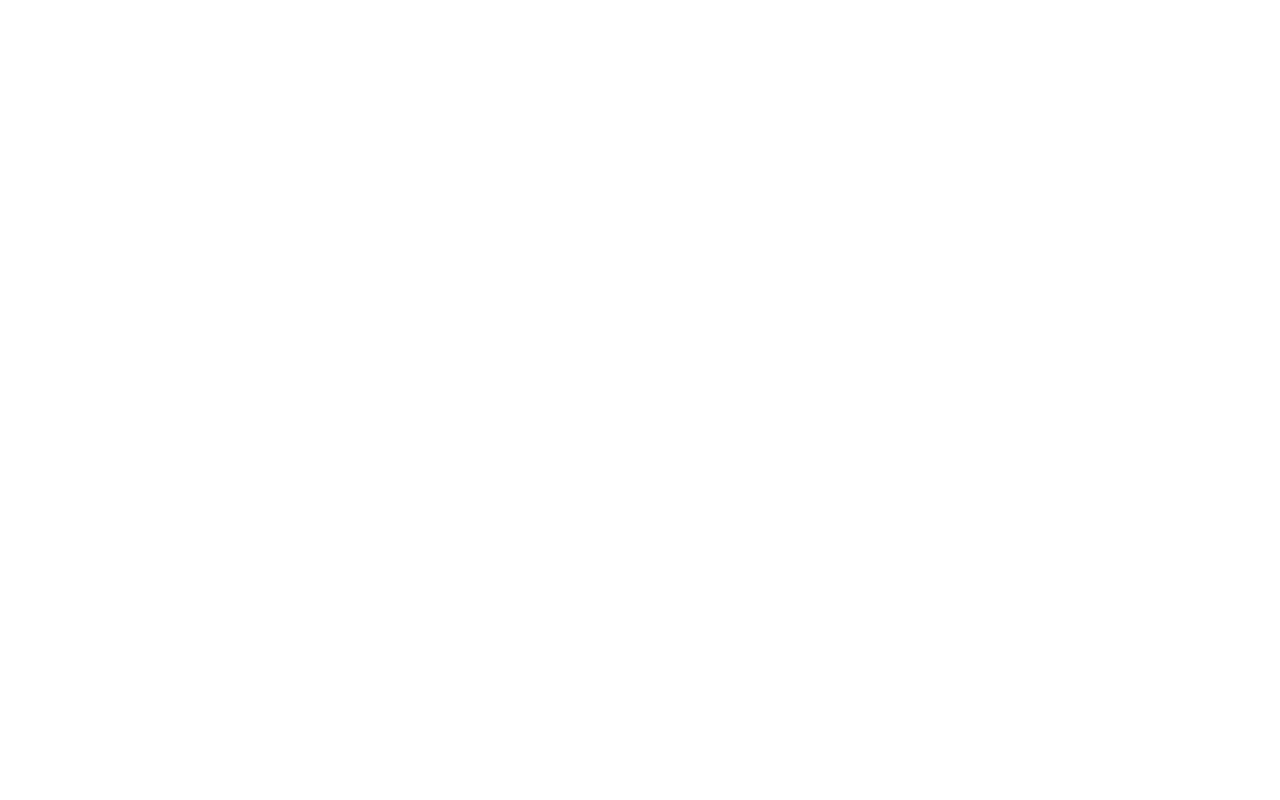
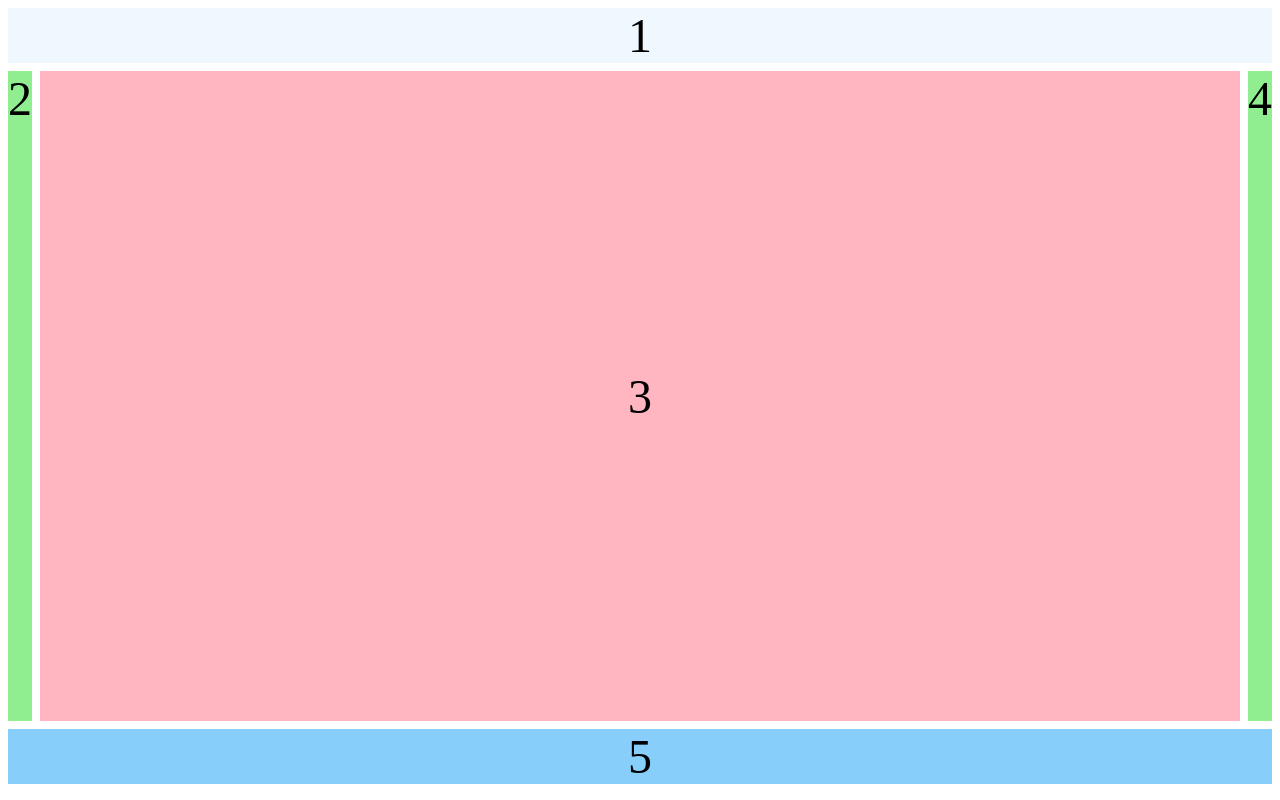
Before and after one commit to raxdevFrontier/RandomFilm, a plain HTML site: page index.html in a window 1280 px wide. Drawn offline with Linux system fonts and the light colour scheme.

Commit message:
añadir layout al archivo index

```diff
--- /dev/null
+++ b/css/styles_index.css
@@ -0,0 +1,42 @@
+.layout {
+	/* width: 1366px;
+	height: 768px; */
+	width: 100%;
+	height: 97vh;
+
+	margin: 0;
+	padding: 0;
+
+	display: grid;
+	grid:
+		'header header header' auto
+		'leftSide body rightSide' 1fr
+		'footer footer footer' auto / auto 1fr auto;
+	gap: 8px;
+	text-align: center;
+	font-size: 3rem;
+}
+
+.header {
+	grid-area: header;
+	background-color: aliceblue;
+}
+.leftSide {
+	grid-area: leftSide;
+	background-color: lightgreen;
+}
+main {
+	grid-area: body;
+	background-color: lightpink;
+	display: flex;
+	justify-content: center;
+	align-items: center;
+}
+.rightSide {
+	grid-area: rightSide;
+	background-color: lightgreen;
+}
+.footer {
+	grid-area: footer;
+	background-color: lightskyblue;
+}
--- a/index.html
+++ b/index.html
@@ -3,9 +3,18 @@
 	<head>
 		<meta charset="UTF-8" />
 		<meta name="viewport" content="width=device-width, initial-scale=1.0" />
-		<link rel="stylesheet" href="./css/styles.css" />
+		<link rel="stylesheet" href="./css/styles_index.css" />
 		<title>Random Film</title>
 	</head>
-	<body></body>
+	<body>
+		<nav class="navbar"></nav>
+		<section class="layout">
+			<header class="header">1</header>
+			<aside class="leftSide">2</aside>
+			<main class="main-body">3</main>
+			<aside class="rightSide">4</aside>
+			<footer class="footer">5</footer>
+		</section>
+	</body>
 	<script src="./js/app.js"></script>
 </html>
```
Also changed, not shown: css/styles.css (deleted), 1 other file.
